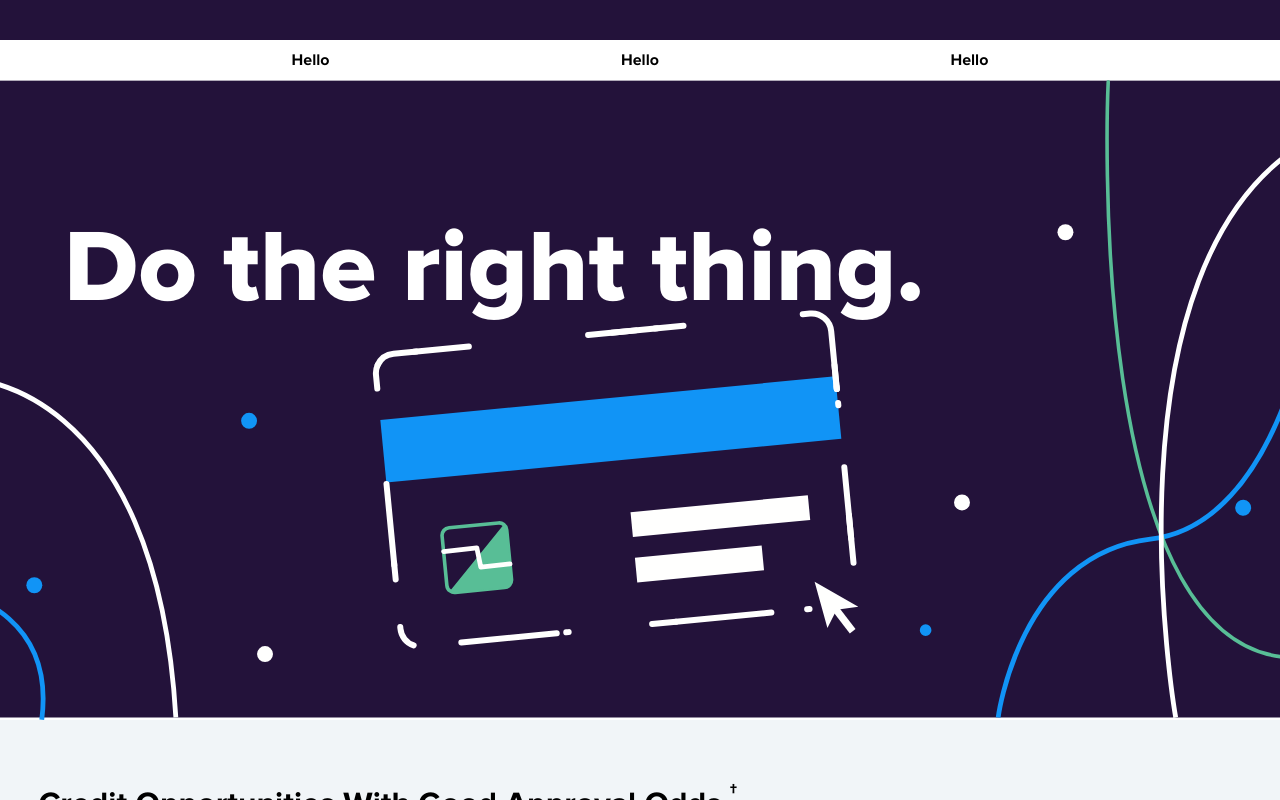
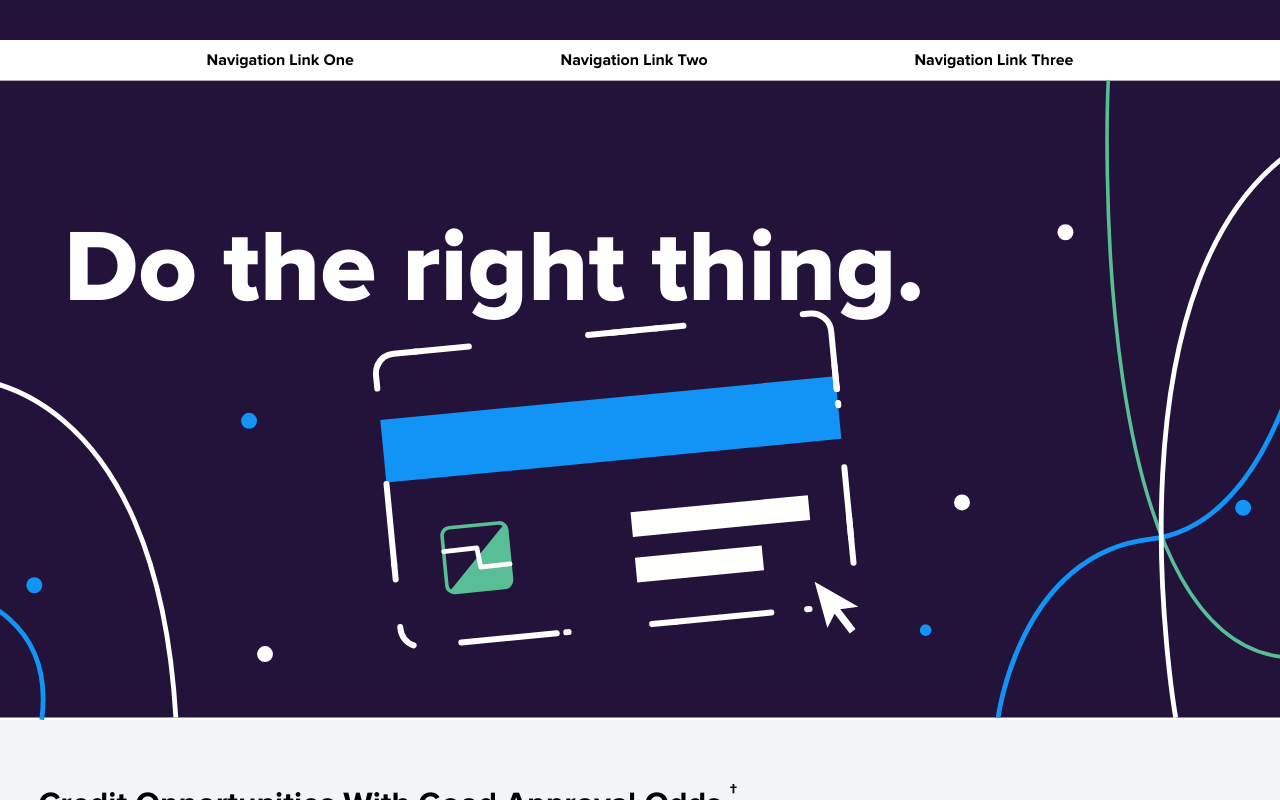
Before and after one commit to es404020/walletHub, a plain HTML site: page index.html in a window 1280 px wide. Drawn offline with Linux system fonts and the light colour scheme.

Commit message:
ok heder

```diff
--- a/index.html
+++ b/index.html
@@ -21,9 +21,12 @@
 
 
             <div class="header">
-                <div>Hello</div>
-                <div>Hello</div>
-                <div>Hello</div>
+                <div class="mobile-text">Link One</div>
+                <div class="mobile-text">Link Two</div>
+                <div class="mobile-text">Link Three</div>
+                <div class="web-text">Navigation Link One</div>
+                <div class="web-text">Navigation Link Two</div>
+                <div class="web-text">Navigation Link Three</div>
             </div>
 
         </div>
--- a/main/main.css
+++ b/main/main.css
@@ -239,6 +239,13 @@ div.h{
 
 }
 
+.web-text{
+  display: block;
+}
+
+.mobile-text{
+  display: none;
+}
 
 /*
 Responive section
@@ -289,5 +296,12 @@ Responive section
   height: auto;
  padding: 0%;
 }
+.web-text{
+  display: none;
+}
+.mobile-text{
+  display: block;
+}
+
 
 }
```
